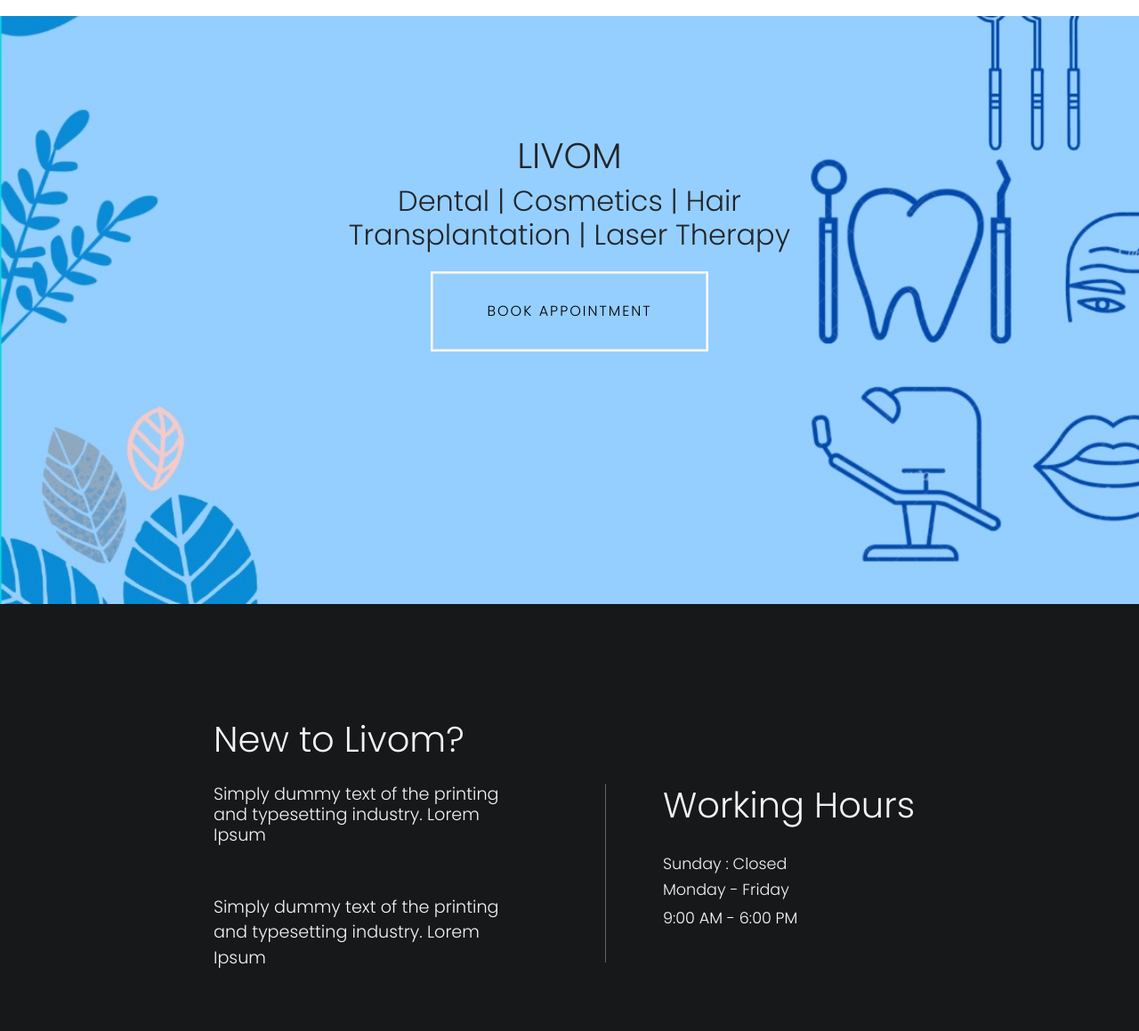
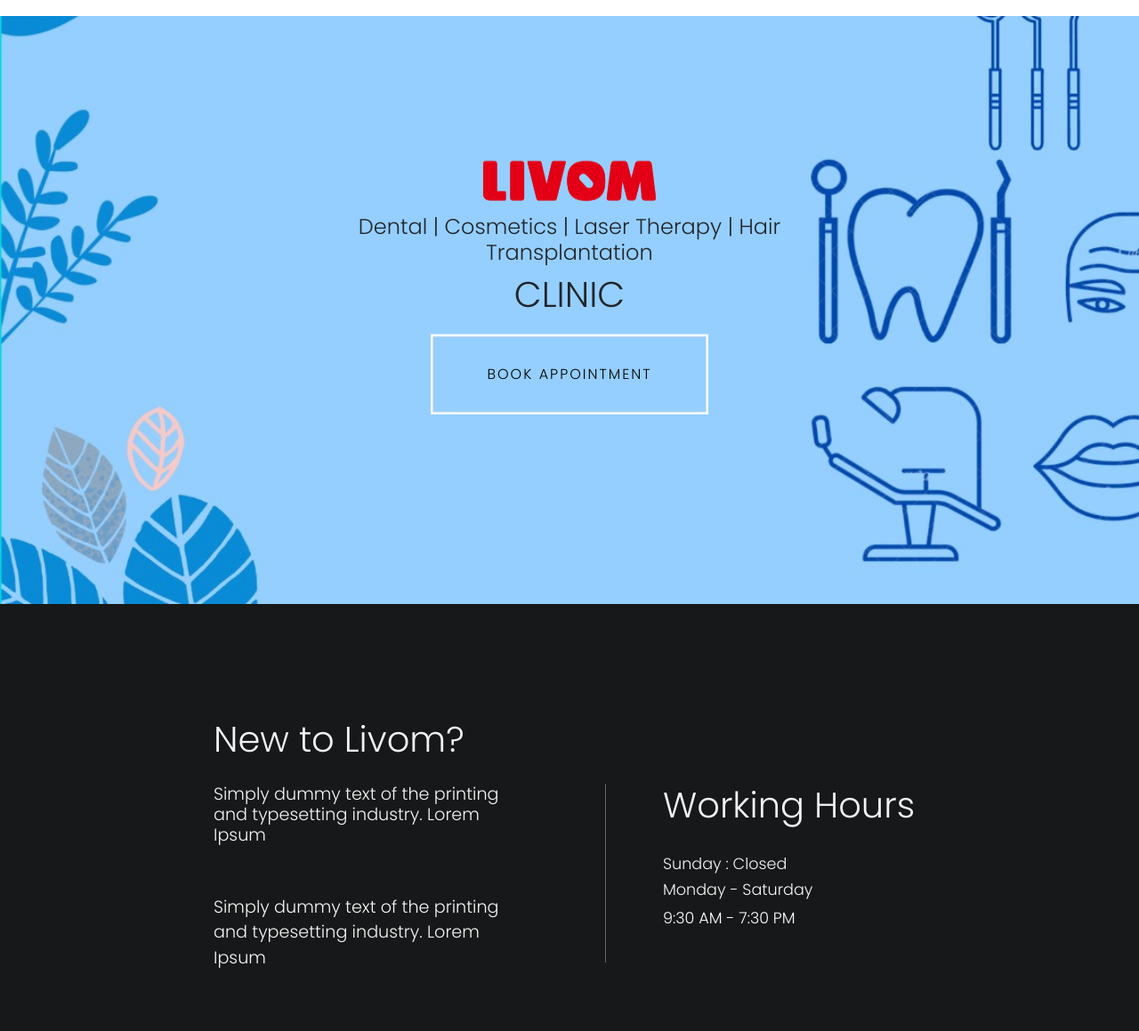
Before and after one commit to shreyash73/shreyash73.github.io, a plain HTML site: page index.html in a window 1280 px wide. Shown: the part 121-1280 px from the top of the page at 89% size. Drawn offline with nearby package versions, Linux system fonts and the light colour scheme.

Commit message:
IMG LOGO

```diff
--- a/index.html
+++ b/index.html
@@ -33,10 +33,11 @@
 
         </div>
         <div class="mid">
-            <h1>LIVOM</h1>
-            <h2>Dental | Cosmetics | Hair Transplantation | Laser Therapy</h2>
+            <img src="Livom LOGO.png" class="imageL">
+            <h2>Dental | Cosmetics | Laser Therapy | Hair Transplantation</h2>
+            <h1>CLINIC</h1>
             <div class="btn">
-                <a class="border" href="https://wa.me/6360810355?text=I%20want%20to%20Book%20An%20Appointment">Book Appointment</a>
+                <a class="border" href="https://wa.me/+916360810355?text=I%20want%20to%20Book%20An%20Appointment">Book Appointment</a>
             </div>
         </div>
         <div id="aboutus" class="details">
@@ -49,8 +50,8 @@
                 <h3>Working Hours</h3>
                 <br>
                 <h5>Sunday : Closed</h5>
-                <h5>Monday - Friday</h5>
-                <p>9:00 AM - 6:00 PM</p>
+                <h5>Monday - Saturday</h5>
+                <p>9:30 AM - 7:30 PM</p>
                 <br>
             </div>
         </div>
--- a/style.css
+++ b/style.css
@@ -93,12 +93,25 @@ html{
     height: 100vh;
     background-size: cover;
 }
-.mid{
+.mid .imageL
+{
+    align-items: center;
     position: absolute;
-    top: 50%;
+    top: 5%;
     left: 50%;
     transform: translate(-50%,-50%);
     margin-bottom: 2rem;
+
+}
+.mid{
+    position: absolute;
+    top: 60%;
+    left: 50%;
+    transform: translate(-50%,-50%);
+    margin-bottom: 2rem;
+}
+.mid h2{
+    font-size: 1.5rem;
 }
 .mid .btn{
     margin-top: 0.5rem;
```
Also changed, not shown: Livom LOGO.png (added).
